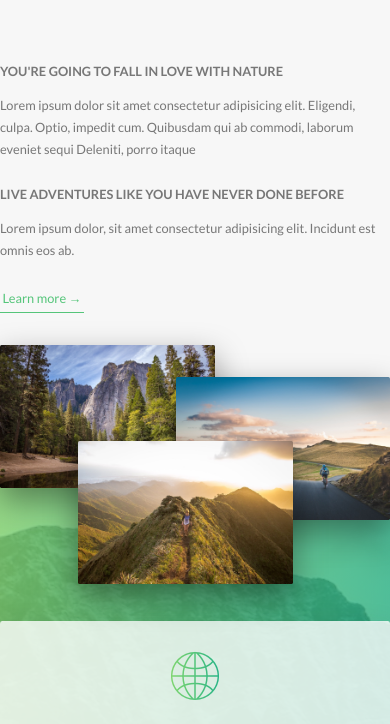
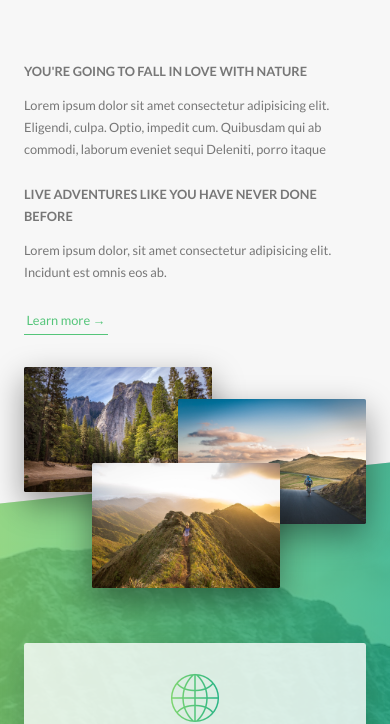
Before and after one commit to ZobairQ/natours, a website: page index.html in a window 390 px wide. Shown: the part 988-1712 px from the top of the page. Drawn offline with Linux system fonts and the light colour scheme.

Commit message:
Grid media query added

```diff
--- a/sass/layout/_grid.scss
+++ b/sass/layout/_grid.scss
@@ -11,6 +11,7 @@
   }
   @include respond(tab-port) {
     max-width: 50rem;
+    padding: 0 3rem;
   }
   @include clearfix;
   [class^="col-"] {
```
Also changed, not shown: css/style.css.
